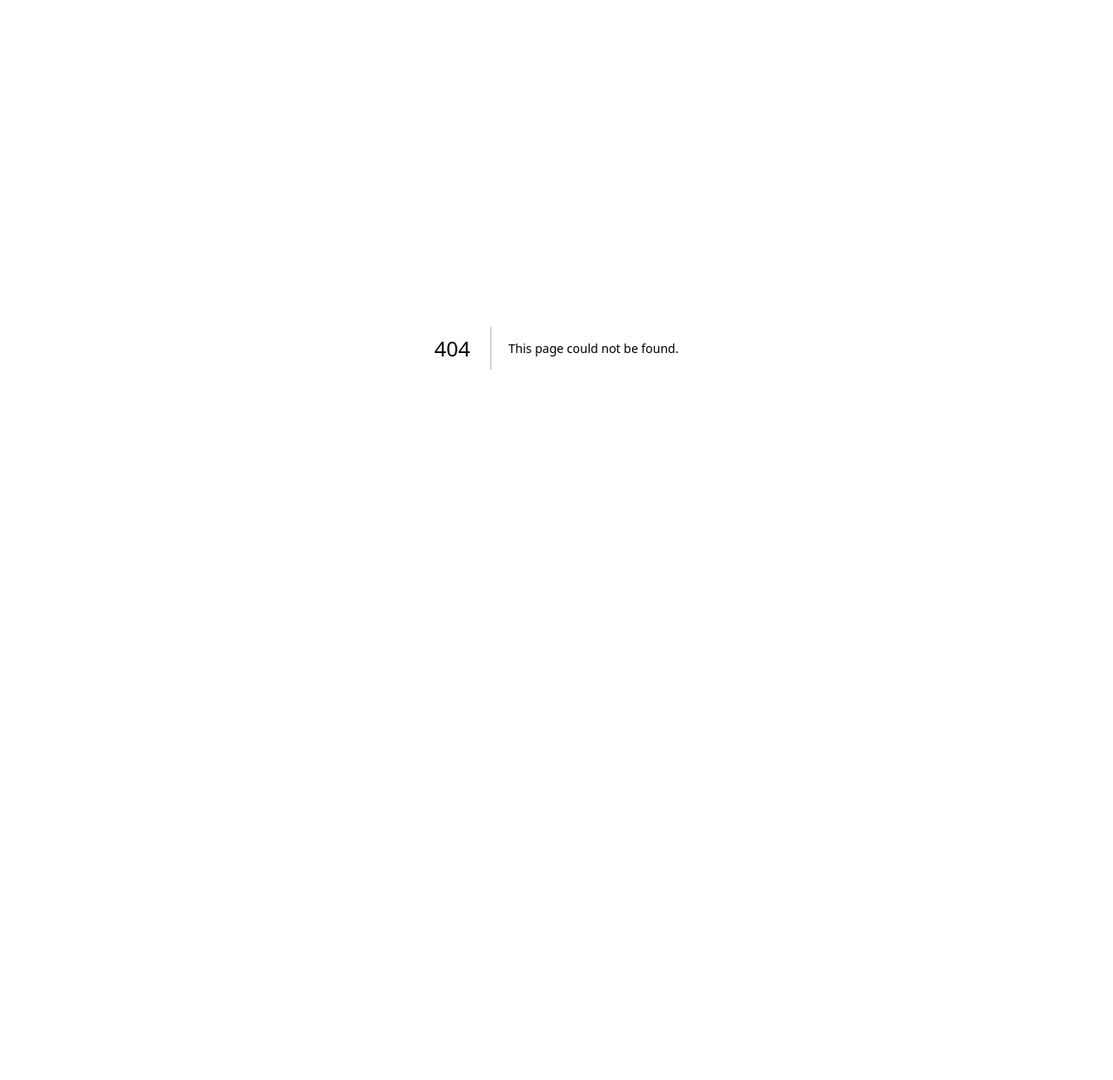
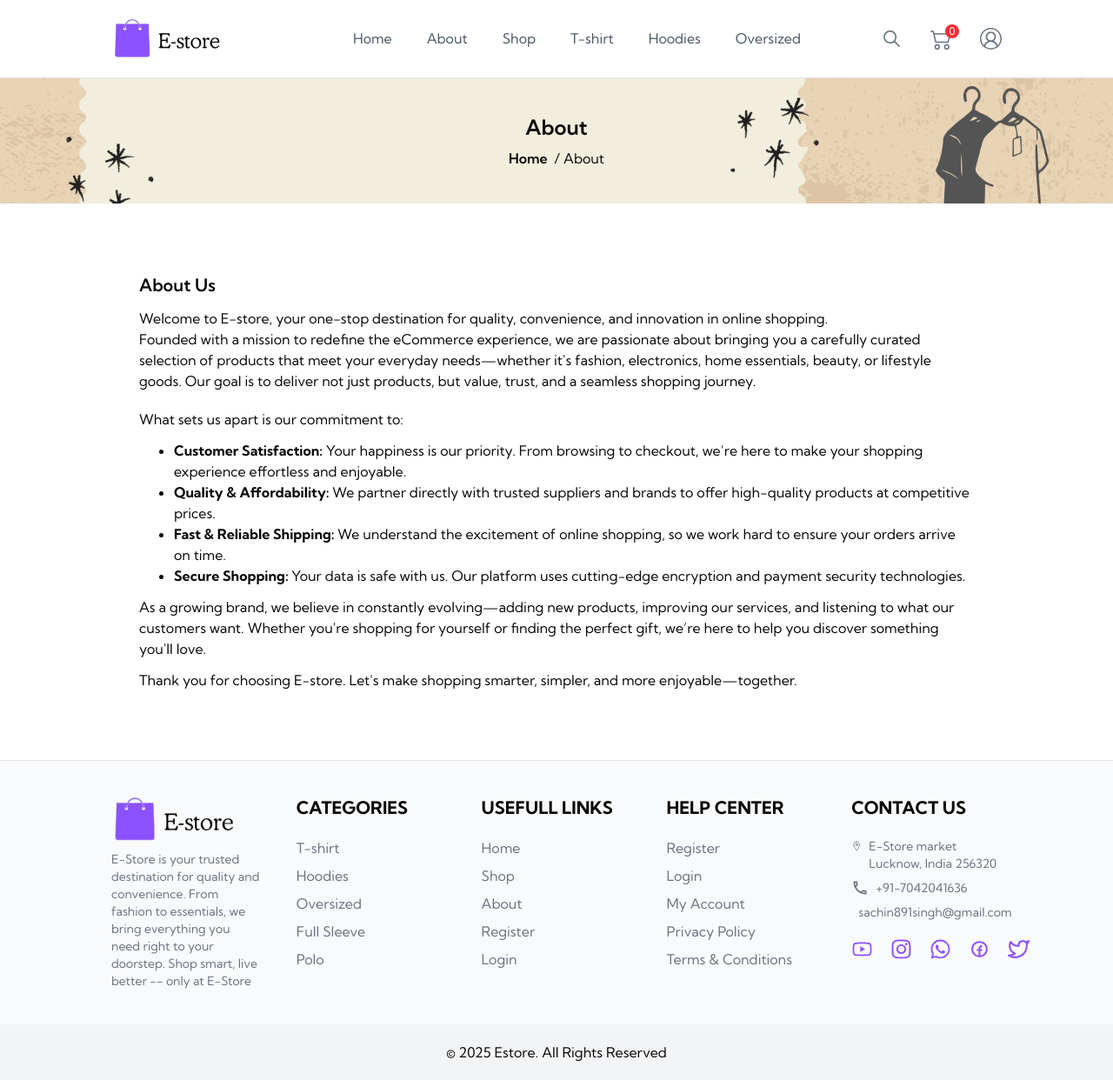
Before and after one commit to sachinsingh2020/Ecommerce-Next-Js, a Next.js app: page /about-us in a window 1280 px wide. Before the commit this address had no page. Shown: the whole page at 87% size. Before the commit the page ends 800 px from the top, so only its background shows below. Built offline with nearby package versions, Linux system fonts and the light colour scheme.

Commit message:
website part completed

```diff
--- /dev/null
+++ b/app/(root)/(website)/about-us/page.jsx
@@ -0,0 +1,71 @@
+import WebsiteBreadcrumb from "@/components/Application/Website/WebsiteBreadcrumb";
+import React from "react";
+
+const breadcrumb = {
+  title: "About",
+  links: [{ label: "About" }],
+};
+const AboutUs = () => {
+  return (
+    <div>
+      <WebsiteBreadcrumb props={breadcrumb} />
+      <div className="lg:px-40 px-5 py-20">
+        <h1 className="text-xl font-semibold mb-3">About Us</h1>
+        <p>
+          Welcome to E-store, your one-stop destination for quality,
+          convenience, and innovation in online shopping.
+        </p>
+        <p>
+          Founded with a mission to redefine the eCommerce experience, we are
+          passionate about bringing you a carefully curated selection of
+          products that meet your everyday needs—whether it&apos;s fashion,
+          electronics, home essentials, beauty, or lifestyle goods. Our goal is
+          to deliver not just products, but value, trust, and a seamless
+          shopping journey.
+        </p>
+        <p className="mt-5">What sets us apart is our commitment to:</p>
+        <ul className="list-disc ps-10 mt-3">
+          <li>
+            {" "}
+            <b> Customer Satisfaction:</b> Your happiness is our priority. From
+            browsing to checkout, we’re here to make your shopping experience
+            effortless and enjoyable.
+          </li>
+
+          <li>
+            {" "}
+            <b> Quality & Affordability: </b>We partner directly with trusted
+            suppliers and brands to offer high-quality products at competitive
+            prices.
+          </li>
+
+          <li>
+            {" "}
+            <b> Fast & Reliable Shipping: </b>We understand the excitement of
+            online shopping, so we work hard to ensure your orders arrive on
+            time.
+          </li>
+
+          <li>
+            {" "}
+            <b> Secure Shopping: </b>Your data is safe with us. Our platform
+            uses cutting-edge encryption and payment security technologies.
+          </li>
+        </ul>
+
+        <p className="mt-3">
+          As a growing brand, we believe in constantly evolving—adding new
+          products, improving our services, and listening to what our customers
+          want. Whether you&apos;re shopping for yourself or finding the perfect
+          gift, we’re here to help you discover something you&apos;ll love.
+        </p>
+        <p className="mt-3">
+          Thank you for choosing E-store. Let&apos;s make shopping smarter,
+          simpler, and more enjoyable—together.
+        </p>
+      </div>
+    </div>
+  );
+};
+
+export default AboutUs;
--- /dev/null
+++ b/app/(root)/(website)/privacy-policy/page.jsx
@@ -0,0 +1,82 @@
+import WebsiteBreadcrumb from "@/components/Application/Website/WebsiteBreadcrumb";
+import React from "react";
+
+const breadcrumb = {
+  title: "Privacy Policy",
+  links: [{ label: "Privacy Policy" }],
+};
+
+const PrivacyPolicy = () => {
+  return (
+    <div>
+      <WebsiteBreadcrumb props={breadcrumb} />
+      <div className="lg:px-40 px-5 py-20">
+        <h1 className="text-xl font-semibold mb-3">Privacy Policy</h1>
+        <p>
+          At E-store, we are committed to protecting your privacy and ensuring
+          that your personal information is handled in a safe and responsible
+          manner.
+        </p>
+
+        <p className="mt-3">
+          This Privacy Policy outlines how we collect, use, and safeguard your
+          information when you visit our website or make a purchase.
+        </p>
+
+        <p className="mt-5">Information We Collect:</p>
+        <ul className="list-disc ps-10 mt-3">
+          <li>
+            <b>Personal Information:</b> Such as your name, email address, phone
+            number, and shipping/billing addresses, provided during account
+            registration or checkout.
+          </li>
+          <li>
+            <b>Payment Details:</b> Collected securely through encrypted payment
+            gateways.
+          </li>
+          <li>
+            <b>Usage Data:</b> Including your browser type, IP address, pages
+            visited, and time spent on the site to help us improve user
+            experience.
+          </li>
+        </ul>
+
+        <p className="mt-5">How We Use Your Information:</p>
+        <ul className="list-disc ps-10 mt-3">
+          <li>To process your orders and provide customer support.</li>
+          <li>
+            To personalize your shopping experience and improve our services.
+          </li>
+          <li>
+            To send order updates, promotional offers, and newsletters (you may
+            opt out at any time).
+          </li>
+          <li>To ensure our website is secure and functioning properly.</li>
+        </ul>
+
+        <p className="mt-5">
+          We do not sell, rent, or share your personal information with third
+          parties, except when necessary to fulfill your order or comply with
+          legal obligations.
+        </p>
+
+        <p className="mt-3">
+          By using our website, you consent to the practices outlined in this
+          Privacy Policy. We may update this policy from time to time, and any
+          changes will be reflected on this page.
+        </p>
+
+        <p className="mt-3">
+          If you have any questions or concerns regarding our Privacy Policy,
+          please contact our support team.
+        </p>
+
+        <p className="mt-3">
+          Thank you for trusting E-store. Your privacy is important to us.
+        </p>
+      </div>
+    </div>
+  );
+};
+
+export default PrivacyPolicy;
--- /dev/null
+++ b/app/(root)/(website)/terms-and-conditions/page.jsx
@@ -0,0 +1,127 @@
+import WebsiteBreadcrumb from "@/components/Application/Website/WebsiteBreadcrumb";
+import React from "react";
+
+const breadcrumb = {
+  title: "Terms & Conditions",
+  links: [{ label: "Terms & Conditions" }],
+};
+
+const TermsAndConditions = () => {
+  return (
+    <div>
+      <WebsiteBreadcrumb props={breadcrumb} />
+      <div className="lg:px-40 px-5 py-20">
+        <h1 className="text-xl font-semibold mb-3">Terms & Conditions</h1>
+
+        <p>
+          Welcome to E-store. By accessing or using our website, you agree to be
+          bound by the following terms and conditions. Please read them
+          carefully.
+        </p>
+
+        <p className="mt-3">
+          If you do not agree with any part of these terms, please do not use
+          our website.
+        </p>
+
+        <p className="mt-5">
+          <b>1. Use of Our Website:</b>
+        </p>
+        <ul className="list-disc ps-10 mt-3">
+          <li>
+            You must be at least 18 years old or visiting under the supervision
+            of a parent or guardian.
+          </li>
+          <li>
+            You agree to use our website for lawful purposes only and not for
+            any fraudulent or harmful activity.
+          </li>
+        </ul>
+
+        <p className="mt-5">
+          <b>2. Product Information:</b>
+        </p>
+        <ul className="list-disc ps-10 mt-3">
+          <li>
+            We strive to display accurate product details, prices, and
+            availability, but errors may occur.
+          </li>
+          <li>
+            We reserve the right to correct any inaccuracies and update
+            information at any time without prior notice.
+          </li>
+        </ul>
+
+        <p className="mt-5">
+          <b>3. Orders & Payments:</b>
+        </p>
+        <ul className="list-disc ps-10 mt-3">
+          <li>
+            Placing an order does not guarantee product availability. Orders may
+            be canceled or adjusted if stock is unavailable.
+          </li>
+          <li>
+            All payments must be made through our secure payment gateways. We do
+            not store card information.
+          </li>
+        </ul>
+
+        <p className="mt-5">
+          <b>4. Returns & Refunds:</b>
+        </p>
+        <ul className="list-disc ps-10 mt-3">
+          <li>
+            Please refer to our Return Policy for detailed information on
+            returns, exchanges, and refund eligibility.
+          </li>
+        </ul>
+
+        <p className="mt-5">
+          <b>5. Intellectual Property:</b>
+        </p>
+        <ul className="list-disc ps-10 mt-3">
+          <li>
+            All content on E-store, including logos, images, and text, is the
+            property of E-store and protected by copyright laws.
+          </li>
+          <li>
+            You may not use, copy, or reproduce any material without our written
+            consent.
+          </li>
+        </ul>
+
+        <p className="mt-5">
+          <b>6. Limitation of Liability:</b>
+        </p>
+        <ul className="list-disc ps-10 mt-3">
+          <li>
+            We are not liable for any damages resulting from the use or
+            inability to use our website or products.
+          </li>
+        </ul>
+
+        <p className="mt-5">
+          <b>7. Changes to Terms:</b>
+        </p>
+        <ul className="list-disc ps-10 mt-3">
+          <li>
+            We may update these Terms & Conditions at any time. Continued use of
+            the website implies acceptance of the new terms.
+          </li>
+        </ul>
+
+        <p className="mt-5">
+          If you have any questions regarding these terms, please contact our
+          customer support team.
+        </p>
+
+        <p className="mt-3">
+          Thank you for choosing E-store. We value your trust and are committed
+          to delivering a secure and reliable shopping experience.
+        </p>
+      </div>
+    </div>
+  );
+};
+
+export default TermsAndConditions;
--- a/components/Application/Website/Footer.jsx
+++ b/components/Application/Website/Footer.jsx
@@ -2,7 +2,13 @@ import Image from "next/image";
 import React from "react";
 import logo from "@/public/assets/images/logo-black.png";
 import Link from "next/link";
-import { WEBSITE_HOME } from "@/routes/WebsiteRoute";
+import {
+  USER_DASHBOARD,
+  WEBSITE_HOME,
+  WEBSITE_LOGIN,
+  WEBSITE_REGISTER,
+  WEBSITE_SHOP,
+} from "@/routes/WebsiteRoute";
 import { IoLocationOutline } from "react-icons/io5";
 import { MdOutlineMail, MdOutlinePhone } from "react-icons/md";
 import { AiOutlineYoutube } from "react-icons/ai";
@@ -33,19 +39,21 @@ const Footer = () => {
           <h4 className="text-xl font-bold uppercase mb-5">Categories</h4>
           <ul>
             <li className="mb-2 text-gray-500">
-              <Link href={""}>T-shirt</Link>
+              <Link href={`${WEBSITE_SHOP}?category=t-shirts`}>T-shirt</Link>
             </li>
             <li className="mb-2 text-gray-500">
-              <Link href={""}>Hoodies</Link>
+              <Link href={`${WEBSITE_SHOP}?category=hoodies`}>Hoodies</Link>
             </li>
             <li className="mb-2 text-gray-500">
-              <Link href={""}>Oversized</Link>
+              <Link href={`${WEBSITE_SHOP}?category=oversized`}>Oversized</Link>
             </li>
             <li className="mb-2 text-gray-500">
-              <Link href={""}>Full Sleeve</Link>
+              <Link href={`${WEBSITE_SHOP}?category=full-sleeves`}>
+                Full Sleeve
+              </Link>
             </li>
             <li className="mb-2 text-gray-500">
-              <Link href={""}>Polo</Link>
+              <Link href={`${WEBSITE_SHOP}?category=polo`}>Polo</Link>
             </li>
           </ul>
         </div>
@@ -56,16 +64,16 @@ const Footer = () => {
               <Link href={WEBSITE_HOME}>Home</Link>
             </li>
             <li className="mb-2 text-gray-500">
-              <Link href={WEBSITE_HOME}>Shop</Link>
+              <Link href={WEBSITE_SHOP}>Shop</Link>
             </li>
             <li className="mb-2 text-gray-500">
-              <Link href={WEBSITE_HOME}>About</Link>
+              <Link href={"/about-us"}>About</Link>
             </li>
             <li className="mb-2 text-gray-500">
-              <Link href={WEBSITE_HOME}>Register</Link>
+              <Link href={WEBSITE_REGISTER}>Register</Link>
             </li>
             <li className="mb-2 text-gray-500">
-              <Link href={WEBSITE_HOME}>Login</Link>
+              <Link href={WEBSITE_LOGIN}>Login</Link>
             </li>
           </ul>
         </div>
@@ -73,19 +81,19 @@ const Footer = () => {
           <h4 className="text-xl font-bold uppercase mb-5">Help Center</h4>
           <ul>
             <li className="mb-2 text-gray-500">
-              <Link href={""}>Register</Link>
+              <Link href={WEBSITE_REGISTER}>Register</Link>
             </li>
             <li className="mb-2 text-gray-500">
-              <Link href={""}>Login</Link>
+              <Link href={WEBSITE_LOGIN}>Login</Link>
             </li>
             <li className="mb-2 text-gray-500">
-              <Link href={""}>My Account</Link>
+              <Link href={USER_DASHBOARD}>My Account</Link>
             </li>
             <li className="mb-2 text-gray-500">
-              <Link href={""}>Privacy Policy</Link>
+              <Link href={"/privacy-policy"}>Privacy Policy</Link>
             </li>
             <li className="mb-2 text-gray-500">
-              <Link href={""}>Terms & Conditions</Link>
+              <Link href={"/terms-and-conditions"}>Terms & Conditions</Link>
             </li>
           </ul>
         </div>
--- a/components/Application/Website/Header.jsx
+++ b/components/Application/Website/Header.jsx
@@ -41,8 +41,7 @@ const Header = () => {
           <nav
             className={`lg:relative lg:w-auto lg:h-auto lg:top-0 lg:left-0 lg:p-0 bg-white fixed z-50 top-0 w-full h-screen transition-all ${
               isMobileMenu ? "left-0" : "-left-full"
-            }`}
-          >
+            }`}>
             <div className="lg:hidden flex justify-between items-center bg-gray-50 py-3 border-b px-3">
               <Image
                 src={logo}
@@ -66,7 +65,7 @@ const Header = () => {
                 </Link>
               </li>
               <li className="text-gray-600 hover:text-primary hover:font-semibold">
-                <Link href={""} className="block py-2">
+                <Link href={"/about-us"} className="block py-2">
                   About
                 </Link>
               </li>
@@ -76,17 +75,23 @@ const Header = () => {
                 </Link>
               </li>
               <li className="text-gray-600 hover:text-primary hover:font-semibold">
-                <Link href={""} className="block py-2">
+                <Link
+                  href={`${WEBSITE_SHOP}?category=t-shirts`}
+                  className="block py-2">
                   T-shirt
                 </Link>
               </li>
               <li className="text-gray-600 hover:text-primary hover:font-semibold">
-                <Link href={""} className="block py-2">
+                <Link
+                  href={`${WEBSITE_SHOP}?category=hoodies`}
+                  className="block py-2">
                   Hoodies
                 </Link>
               </li>
               <li className="text-gray-600 hover:text-primary hover:font-semibold">
-                <Link href={""} className="block py-2">
+                <Link
+                  href={`${WEBSITE_SHOP}?category=oversized`}
+                  className="block py-2">
                   Oversized
                 </Link>
               </li>
@@ -118,8 +123,7 @@ const Header = () => {
             <button
               type="button"
               className="lg:hidden block"
-              onClick={() => setIsMobileMenu(true)}
-            >
+              onClick={() => setIsMobileMenu(true)}>
               <HiMiniBars3
                 size={25}
                 className="text-gray-500 hover:text-primary"
```
